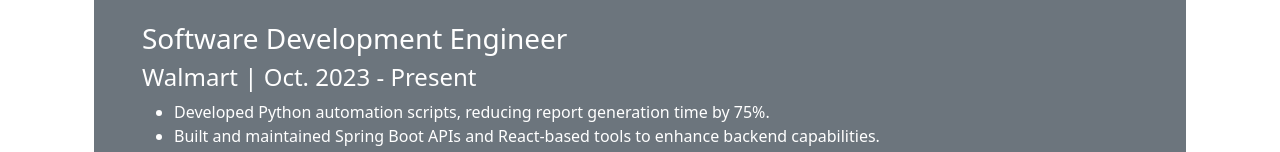
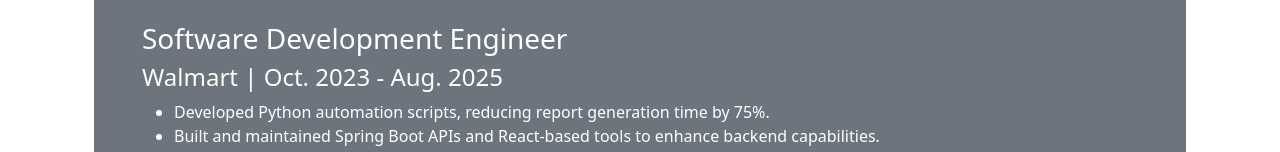
Before and after one commit to AlanChu61/Perfolio_React, a React (Create React App) app: page / in a window 1280 px wide. Shown: the part 755-907 px from the top of the page. Built offline with nearby package versions, Linux system fonts and the light colour scheme; a web font is replaced by a local one.

Commit message:
added walmart end time

```diff
--- a/src/components/main/WorkExperience/WorkExperience.js
+++ b/src/components/main/WorkExperience/WorkExperience.js
@@ -7,7 +7,7 @@
 
             <article className="mb-4">
                 <h3>Software Development Engineer</h3>
-                <h4>Walmart | Oct. 2023 - Present</h4>
+                <h4>Walmart | Oct. 2023 - Aug. 2025</h4>
                 <ul>
                     <li>Developed Python automation scripts, reducing report generation time by 75%.</li>
                     <li>Built and maintained Spring Boot APIs and React-based tools to enhance backend capabilities.</li>
```
